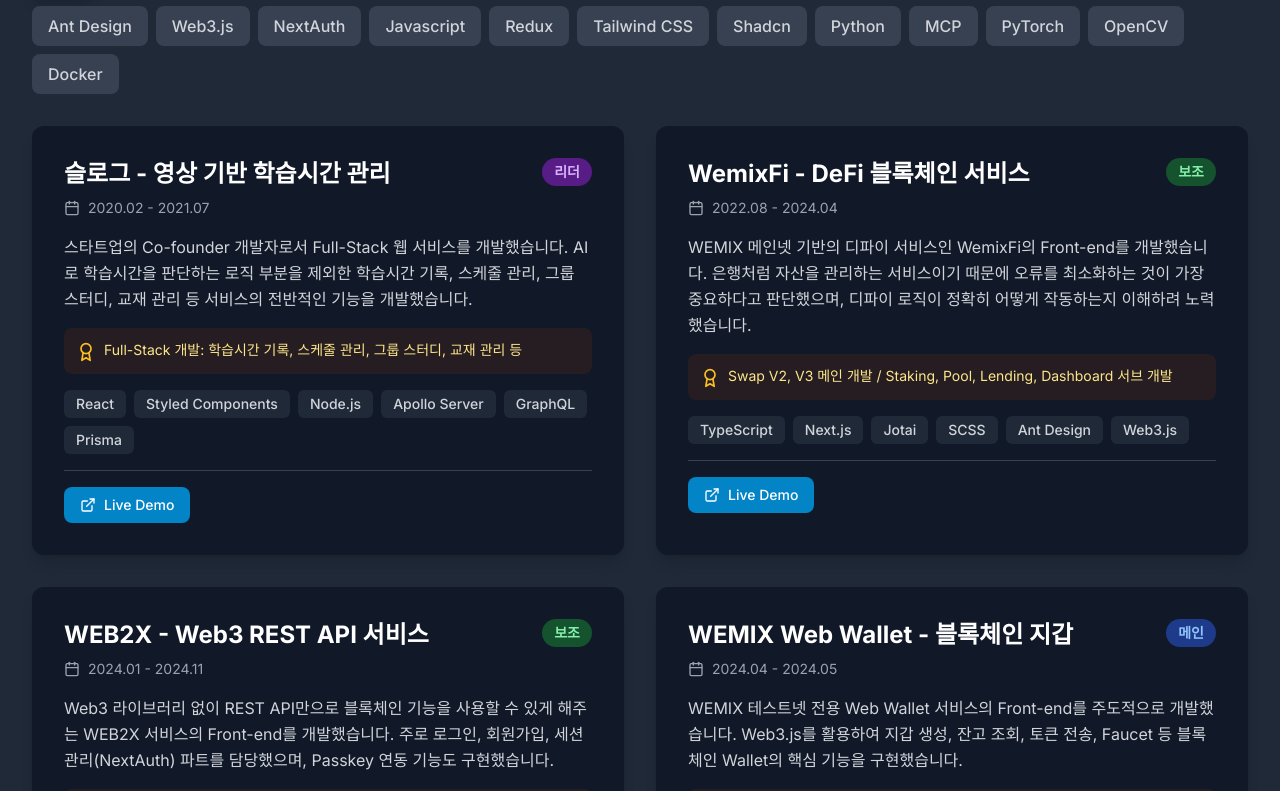
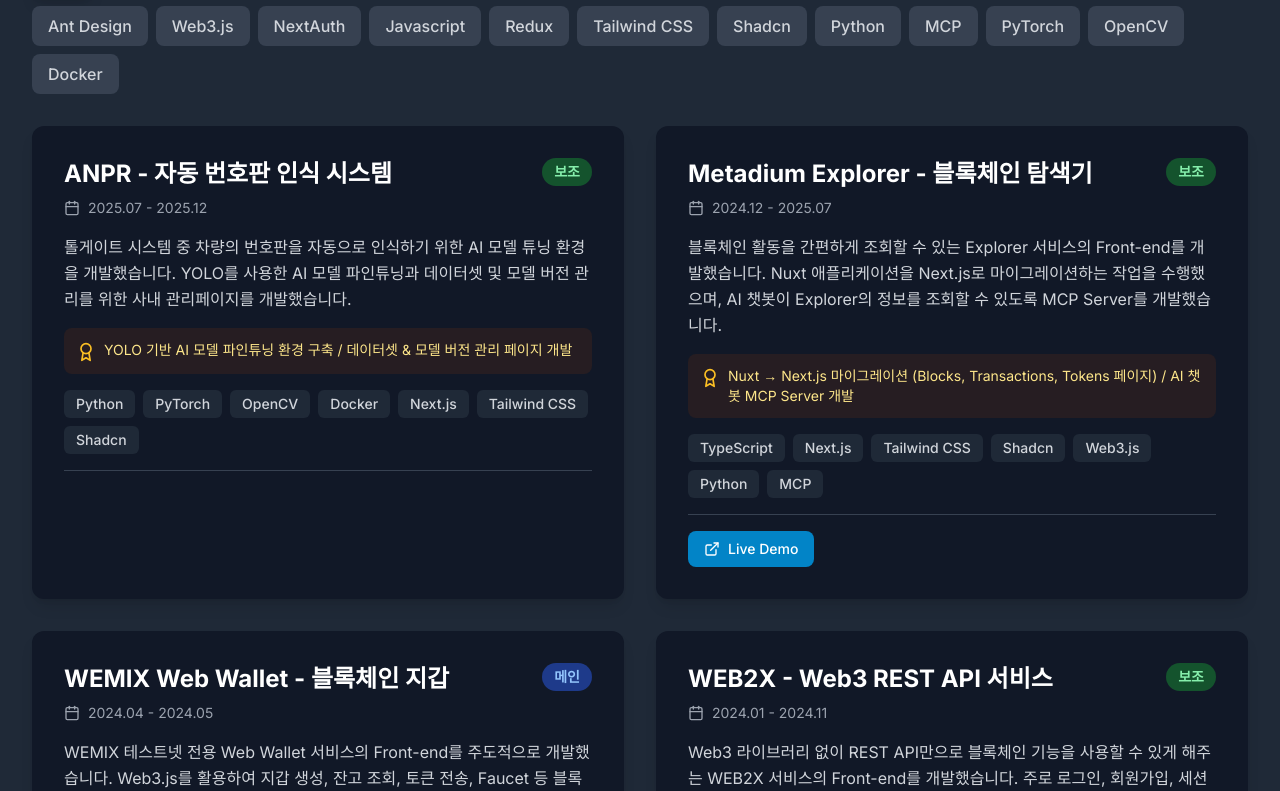
Before and after one commit to PureMax77/portfolio, a Next.js app: page / in a window 1280 px wide. Shown: the part 3302-4093 px from the top of the page. Built offline with nearby package versions, Linux system fonts and the light colour scheme.

Commit message:
프로젝트 order 최신 순으로 변경

```diff
--- a/components/Projects.tsx
+++ b/components/Projects.tsx
@@ -15,7 +15,7 @@
     new Set(projects.flatMap((project) => project.technologies))
   );
 
-  // Filter and sort projects based on selected filters (oldest first)
+  // Filter and sort projects based on selected filters (newest first)
   const filteredProjects = projects
     .filter((project) => {
       const technologyMatch =
@@ -32,7 +32,7 @@
         const [year, month] = startPeriod.split(".").map(Number);
         return year * 100 + month; // Convert to comparable number (e.g., 202002)
       };
-      return getStartDate(a.period) - getStartDate(b.period);
+      return getStartDate(b.period) - getStartDate(a.period);
     });
 
   const containerVariants = {
```
